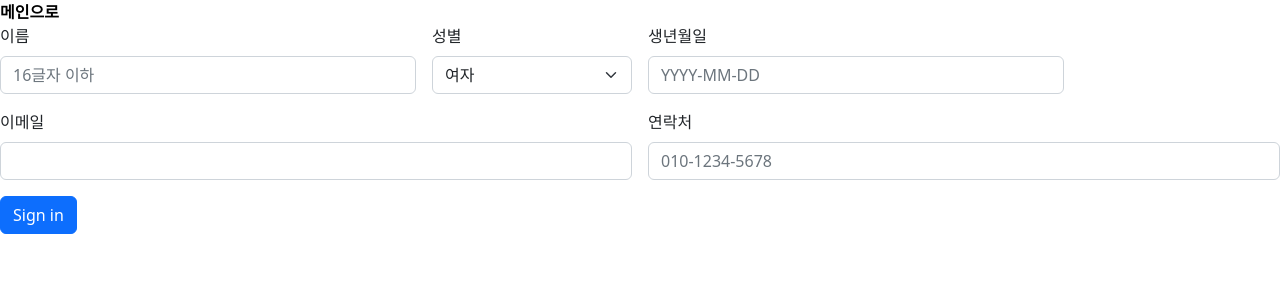
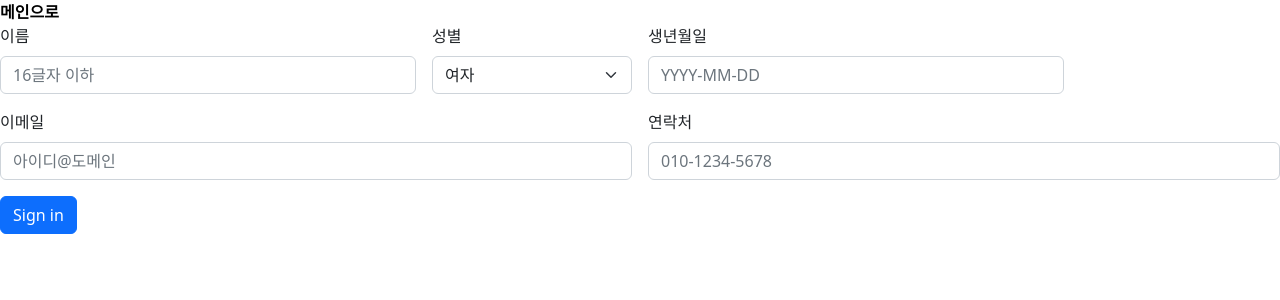
Before and after one commit to zeonga1102/og-assignment, a Django app: page /artist/register in a window 1280 px wide. Shown: the top 300 px of the page. Run offline with Django 4.2, Linux system fonts and the light colour scheme; the visitor is signed in with stand-in values (Sample User, id 1).

Commit message:
STY: placeholder 추가

```diff
--- a/templates/artist/register_artist.html
+++ b/templates/artist/register_artist.html
@@ -36,7 +36,7 @@
       </div>
       <div class="col-md-6">
         <label for="email" class="form-label">이메일</label>
-        <input type="email" class="form-control" id="email" name="email">
+        <input type="email" class="form-control" id="email" name="email" placeholder="아이디@도메인">
       </div>
       <div class="col-md-6">
         <label for="phone" class="form-label">연락처</label>
```
